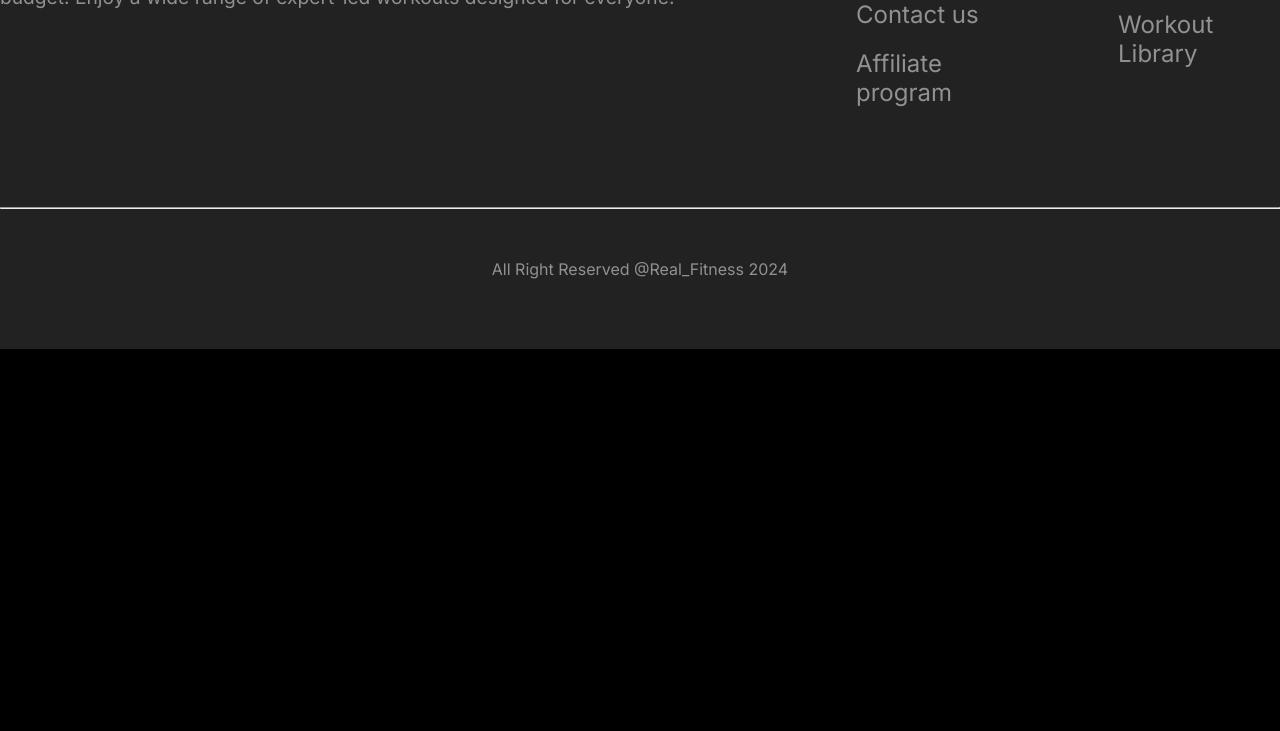
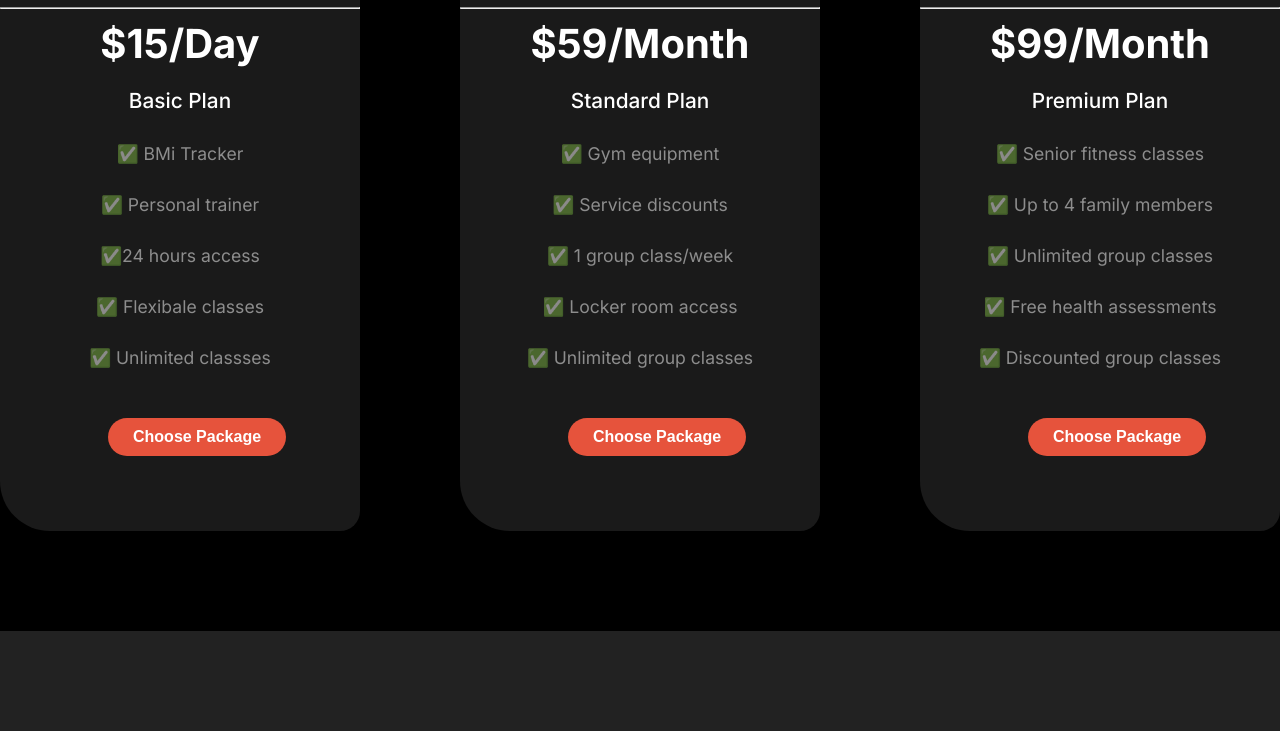
Before and after one commit to touhidur-rahman-tanveer/assignment-2, a plain HTML site: page index.html in a window 1280 px wide. Shown: the part 4000-4731 px from the top of the page. Before the commit the page ends 4349 px from the top, so only its background shows below. Drawn offline with Linux system fonts and the light colour scheme.

Commit message:
Roughly completed the total with the challnge part also

```diff
--- a/index.html
+++ b/index.html
@@ -282,7 +282,104 @@
                 </div>
             </section>
         </section>
+        <!-- ----------- Our Packages ------------ -->
+         <section class="our-packages">
 
+            <div class="package-container container">
+
+                <div class="package-heading">
+                    <h3 class="heading-style">Choose Your Membership </h3>
+                </div>
+
+
+                <div class="package-boxes">
+
+                    <div class="box-main-area-left main-area">
+
+                        <div class="box-contents">
+
+                            <div class="box-header heading-style">
+                                <h3>Day Plan</h3>
+                                <hr>
+                                <h3>$15/Day</h3>
+                                <p>Basic Plan</p>
+                            </div>
+
+                            <div class="box-description">
+                                <p class="description-style">✅ BMi Tracker</p>
+                                <p class="description-style">✅ Personal trainer</p>
+                                <p class="description-style">✅24 hours access</p>
+                                <p class="description-style">✅ Flexibale classes</p>
+                                <p class="description-style">✅ Unlimited classses</p>
+                            </div>
+
+                            <button class="primary-button choose-pkg-btn">
+                                Choose Package
+                            </button>
+
+                        </div>
+
+                    </div>
+
+                    <div class="box-main-area-middle main-area">
+
+                        <div class="box-contents">
+
+                            <div class="box-header heading-style">
+                                <h3>Monthly Plan</h3>
+                                <hr>
+                                <h3>$59/Month</h3>
+                                <p>Standard Plan</p>
+                            </div>
+
+                            <div class="box-description">
+                                <p class="description-style">✅ Gym equipment </p>
+                                <p class="description-style">✅ Service discounts</p>
+                                <p class="description-style">✅ 1 group class/week</p>
+                                <p class="description-style">✅ Locker room access</p>
+                                <p class="description-style">✅ Unlimited group classes</p>
+                            </div>
+
+                            <button class="primary-button choose-pkg-btn">
+                                Choose Package
+                            </button>
+
+                        </div>
+
+                    </div>
+
+                    <div class="box-main-area-right main-area">
+
+                        <div class="box-contents">
+
+                            <div class="box-header heading-style">
+                                <h3>Yearly Plan</h3>
+                                <hr>
+                                <h3>$99/Month</h3>
+                                <p>Premium Plan</p>
+                            </div>
+
+                            <div class="box-description">
+                                <p class="description-style">✅ Senior fitness classes</p>
+                                <p class="description-style">✅ Up to 4 family members</p>
+                                <p class="description-style">✅ Unlimited group classes</p>
+                                <p class="description-style">✅ Free health assessments</p>
+                                <p class="description-style">✅ Discounted group classes</p>
+                            </div>
+
+                            <button class="primary-button choose-pkg-btn">
+                                Choose Package
+                            </button>
+
+                        </div>
+
+                    </div>
+
+                </div>
+
+            </div>
+
+         </section>
     </main>
 
     <footer>
--- a/styles/style.css
+++ b/styles/style.css
@@ -418,6 +418,57 @@ li{
 .trainer-6{
     background-image: url(../images/trainer6.png);
 }
+
+/* --------- our packages section --------------- */
+.package-container{
+    margin-top: 100px;
+}
+.main-area{
+    background: rgba(255, 255, 255, 0.1);
+    border-radius:20px 50px;
+}
+
+.box-contents{
+    padding: 75px 0px;
+}
+.package-boxes{
+    display: grid;
+    grid-template-columns: repeat(3,1fr);
+    gap: 100px;
+    margin-top: 100px;
+}
+.package-heading h3{
+    text-align: center;
+}
+.box-header h3{
+    font-size: 2.5rem;
+    font-weight: 700;
+    margin-top: 10px;
+    text-align: center;
+
+}
+.box-header hr{
+    margin-top: 10px;
+}
+
+.box-header p{
+    font-size: 1.30rem;
+    font-weight: 500;
+    margin-top: 20px;
+    text-align: center;
+}
+.box-description p{
+    text-align: center;
+    font-size: 1.10rem;
+}
+.choose-pkg-btn{
+    text-align: center;
+    margin-left: 30%;
+    margin-top: 20px;
+}
+.choose-pkg-btn:hover{
+    cursor: pointer;
+}
 /* -----------footer section---------------------- */
 .footer-container{
     margin-top: 100px;
@@ -634,6 +685,17 @@ li{
     .trainer-4{
         display: none;
     }
+
+/* ------------------ Our Packages ----------- */
+.package-boxes{
+    grid-template-columns: 1fr;
+}
+.package-container{
+    width: 80%;
+}
+.choose-pkg-btn{
+    margin-left: 22.5%;
+}
 /* ------------ footer section---------- */
 
 .footer-upper{
```
